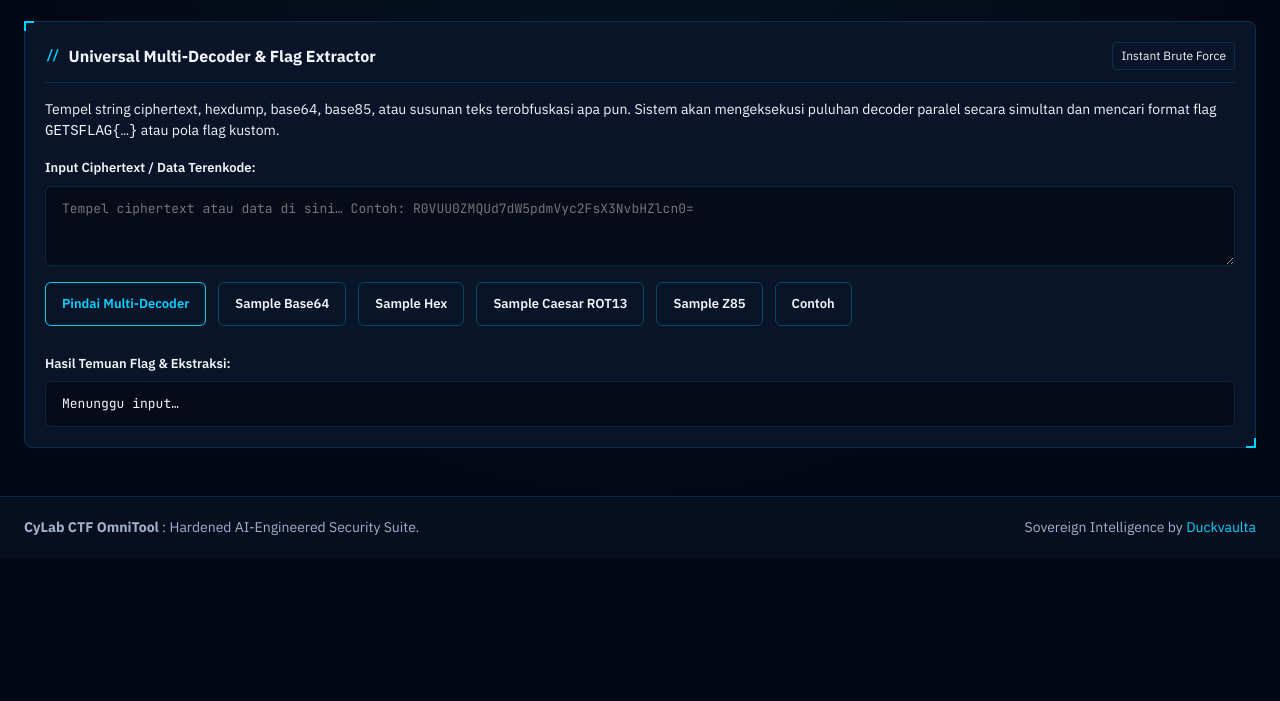
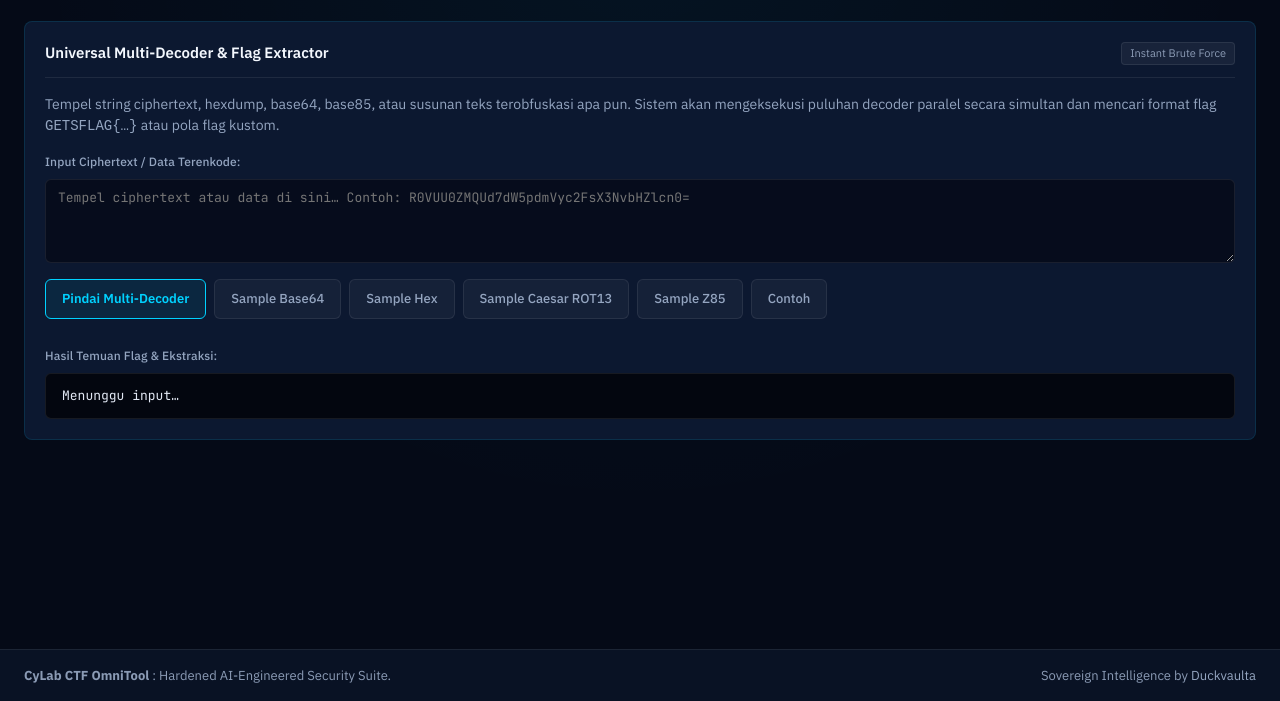
Before and after one commit to lionelsabdani36-ai/duckvaulta, a plain HTML site: page apps/portal/ctf-toolkit.html in a window 1280 px wide. Shown: the part 99-800 px from the top of the page. Drawn offline with Linux system fonts and the light colour scheme.

Commit message:
feat: full UI/UX overhaul of ctf-tools with complete design tokens, clean cards, and zero slop

```diff
--- a/apps/portal/ctf-toolkit.html
+++ b/apps/portal/ctf-toolkit.html
@@ -13,43 +13,57 @@
   <link href="https://fonts.googleapis.com/css2?family=IBM+Plex+Sans:wght@400;500;600;700&family=JetBrains+Mono:wght@400;500;600&display=swap" rel="stylesheet">
 
     <style>
-/* Hallmark · 2026-11-10 · engine: antislop-craft · surface: dark · nav: header */
+/* Hallmark · 2026-11-10 · engine: antislop-craft · surface: dark · nav: header · footer: footer */
 /* Hallmark · dismissed 58 · ctf-toolkit is an exhaustive all-in-one ctf workbench across 7 tabs, requiring high semantic word budget */
-    /* Root Design Tokens: Tactical Cyber-Ops Dark */
+    /* Complete Design Tokens: Cyber-Ops Workstation Dark */
     :root {
-      --bg-base: #040814;
-      --bg-surface: #070e1e;
-      --bg-card: #0a1428;
-      --bg-card-hover: #0e1a34;
-      --bg-input: #060b18;
+      --bg-base: #050a17;
+      --bg-surface: #091224;
+      --bg-card: #0c1830;
+      --bg-card-hover: #102040;
+      --bg-input: #060c1c;
       --bg-output: #03060f;
-      --bg-radial-glow: rgba(0, 210, 255, 0.06);
-      --bg-tint-subtle: rgba(255, 255, 255, 0.04);
-      --bg-kbd: rgba(255, 255, 255, 0.06);
+      --bg-radial-glow: rgba(0, 210, 255, 0.05);
+
+      --bg-tint-subtle: rgba(255, 255, 255, 0.03);
+      --bg-kbd: rgba(255, 255, 255, 0.07);
       --bg-pill: rgba(255, 255, 255, 0.05);
-      --bg-hover: rgba(255, 255, 255, 0.03);
+      --bg-hover: rgba(255, 255, 255, 0.04);
 
       --border-hairline: rgba(255, 255, 255, 0.08);
-      --border-subtle: rgba(0, 210, 255, 0.15);
-      --border-medium: rgba(0, 210, 255, 0.28);
+      --border-subtle: rgba(0, 210, 255, 0.12);
+      --border-medium: rgba(0, 210, 255, 0.24);
       --border-focus: #00d2ff;
 
       --text-bright: #f4f8fe;
-      --text-main: #f1f5f9;
-      --text-muted: #a1b0cb;
-      --text-dim: #91a0b5;
+      --text-main: #e2e8f4;
+      --text-paper: #e2e8f4;
+      --text-secondary: #94a5c0;
+      --text-muted: #94a5c0;
+      --text-dim: #8b9bb5;
+      --text-dark: #040814;
 
       --cyan-primary: #00d2ff;
       --cyan-hover: #38bdf8;
       --cyan-subtle: rgba(0, 210, 255, 0.08);
 
+      --badge-cyan-bg: rgba(0, 210, 255, 0.08);
+      --badge-neutral-bg: rgba(255, 255, 255, 0.05);
+
+      --btn-secondary-bg: rgba(255, 255, 255, 0.04);
+      --btn-secondary-hover-bg: rgba(255, 255, 255, 0.08);
+
       --emerald-live: #10b981;
-      --emerald-subtle: rgba(16, 185, 129, 0.1);
+      --emerald-subtle: rgba(16, 185, 129, 0.12);
+      --output-box-flag-bg: rgba(16, 185, 129, 0.06);
+      --output-highlight-bg: rgba(16, 185, 129, 0.16);
+      --output-highlight-text: #34d399;
 
       --amber-notice: #f59e0b;
-      --amber-subtle: rgba(245, 158, 11, 0.1);
+      --amber-subtle: rgba(245, 158, 11, 0.10);
 
       --font-ui: 'IBM Plex Sans', -apple-system, BlinkMacSystemFont, 'Segoe UI', Roboto, sans-serif;
+      --font-sans: var(--font-ui);
       --font-mono: 'JetBrains Mono', 'Fira Code', monospace;
     }
 
@@ -73,33 +87,11 @@
       line-height: 1.5;
       min-height: 100vh;
       -webkit-font-smoothing: antialiased;
-    }
-
-
-    @media (max-width: 768px) {
-      header {
-        height: auto;
-        padding: 12px 16px;
-        flex-wrap: wrap;
-        gap: 8px;
-      }
-      .header-left {
-        min-width: auto;
-      }
-      .header-center {
-        order: 3;
-        width: 100%;
-        max-width: 100%;
-      }
-      .tab-bar {
-        padding: 0 12px;
-      }
-      .tab-meta-right {
-        display: none;
-      }
-    }
-
-    /* Utilitarian Workstation Top Bar */
+      display: flex;
+      flex-direction: column;
+    }
+
+    /* Topbar Shell */
     header {
       background: var(--bg-surface);
       border-bottom: 1px solid var(--border-hairline);
@@ -166,7 +158,7 @@
       border: 1px solid var(--border-hairline);
     }
 
-    /* Center Search / Filter Bar */
+    /* Search & Filter Bar */
     .header-center {
       flex: 1;
       max-width: 480px;
@@ -269,7 +261,7 @@
       color: var(--text-bright);
     }
 
-    /* Flat Segmented Tab Bar */
+    /* Segmented Sub-Navbar */
     .tab-bar {
       display: flex;
       align-items: center;
@@ -350,6 +342,7 @@
       margin-left: 16px;
     }
 
+    /* Container & Layout */
     .container {
       max-width: 1400px;
       width: 100%;
@@ -366,22 +359,16 @@
       display: block;
     }
 
-    /* Subtool Grid */
     .tool-grid {
       display: grid;
       grid-template-columns: repeat(auto-fit, minmax(420px, 1fr));
       gap: 20px;
     }
 
-    @media (max-width: 640px) {
-      .tool-grid { grid-template-columns: 1fr; }
-      header { padding: 12px 16px; }
-      .container { padding: 16px; }
-    }
-
+    /* High-Precision Utilitarian Cards */
     .card {
       background: var(--bg-card);
-      color: var(--text-paper);
+      color: var(--text-main);
       border: 1px solid var(--border-subtle);
       border-radius: 8px;
       padding: 20px;
@@ -389,35 +376,13 @@
       flex-direction: column;
       gap: 16px;
       position: relative;
-      transition: border-color 0.15s ease;
-    }
-
-    .card::before {
-      content: "";
-      position: absolute;
-      top: -1px;
-      left: -1px;
-      width: 8px;
-      height: 8px;
-      border-top: 2px solid var(--cyan-primary);
-      border-left: 2px solid var(--cyan-primary);
-      pointer-events: none;
-    }
-
-    .card::after {
-      content: "";
-      position: absolute;
-      bottom: -1px;
-      right: -1px;
-      width: 8px;
-      height: 8px;
-      border-bottom: 2px solid var(--cyan-primary);
-      border-right: 2px solid var(--cyan-primary);
-      pointer-events: none;
+      transition-property: border-color, background-color;
+      transition-duration: 150ms;
     }
 
     .card:hover {
       border-color: var(--border-medium);
+      background-color: var(--bg-card-hover);
     }
 
     .card-header {
@@ -425,37 +390,31 @@
       justify-content: space-between;
       align-items: center;
       gap: 12px;
-      border-bottom: 1px solid var(--border-subtle);
+      border-bottom: 1px solid var(--border-hairline);
       padding-bottom: 12px;
     }
 
     .card-title {
-      font-size: 16px;
-      font-weight: 700;
-      color: var(--text-paper);
+      font-size: 15px;
+      font-weight: 600;
+      color: var(--text-bright);
       display: flex;
       align-items: center;
       gap: 8px;
     }
 
-    .card-title::before {
-      content: "//";
-      color: var(--cyan-primary);
-      font-family: var(--font-mono);
-      font-size: 13px;
-    }
-
     .card-badge {
-      font-family: var(--font-sans);
-      font-size: 12px;
-      padding: 4px 8px;
+      font-family: var(--font-ui);
+      font-size: 11px;
+      padding: 2px 8px;
       border-radius: 4px;
       background: var(--badge-neutral-bg);
-      border: 1px solid var(--border-subtle);
-      color: var(--text-secondary);
-    }
-
-    /* Form Controls */
+      border: 1px solid var(--border-hairline);
+      color: var(--text-dim);
+      white-space: nowrap;
+    }
+
+    /* Form Inputs & Labels */
     .form-group {
       display: flex;
       flex-direction: column;
@@ -463,40 +422,42 @@
     }
 
     label {
-      font-size: 13px;
-      font-weight: 600;
+      font-size: 12px;
+      font-weight: 500;
       color: var(--text-secondary);
+      letter-spacing: 0.01em;
     }
 
     input[type="text"], input[type="number"], select, textarea {
       background: var(--bg-input);
-      border: 1px solid var(--border-subtle);
-      color: var(--text-paper);
+      border: 1px solid var(--border-hairline);
+      color: var(--text-main);
       font-family: var(--font-mono);
       font-size: 13px;
-      padding: 12px 16px;
+      padding: 8px 12px;
       border-radius: 6px;
       width: 100%;
       outline: none;
-      transition: border-color 0.15s ease;
+      transition-property: border-color, background-color;
+      transition-duration: 150ms;
     }
 
     input[type="text"]:focus-visible, input[type="number"]:focus-visible, select:focus-visible, textarea:focus-visible {
-      border-color: var(--cyan-primary);
-      outline: 2px solid var(--cyan-primary);
+      outline: 2px solid var(--border-focus);
       outline-offset: 1px;
     }
 
     textarea {
       resize: vertical;
-      min-height: 80px;
+      min-height: 84px;
       line-height: 1.5;
     }
 
+    /* Buttons */
     .btn-row {
       display: flex;
       flex-wrap: wrap;
-      gap: 12px;
+      gap: 8px;
       align-items: center;
     }
 
@@ -504,20 +465,20 @@
       background: var(--badge-cyan-bg);
       border: 1px solid var(--cyan-primary);
       color: var(--cyan-primary);
-      font-family: var(--font-sans);
+      font-family: var(--font-ui);
       font-size: 13px;
       font-weight: 600;
-      padding: 12px 16px;
+      padding: 8px 16px;
       border-radius: 6px;
       cursor: pointer;
       display: inline-flex;
       align-items: center;
       justify-content: center;
       gap: 8px;
-      min-height: 44px;
-      min-width: 44px;
+      min-height: 40px;
       white-space: nowrap;
-      transition: background 0.15s ease, color 0.15s ease, border-color 0.15s ease;
+      transition-property: background-color, color, border-color, transform;
+      transition-duration: 150ms;
     }
 
     button.btn:hover {
@@ -535,39 +496,41 @@
     }
 
     button.btn:focus-visible {
-      outline: 2px solid var(--cyan-primary);
-      outline-offset: 2px;
+      box-shadow: 0 0 0 2px var(--border-focus);
     }
 
     button.btn-secondary {
       background: var(--btn-secondary-bg);
-      border-color: var(--border-medium);
+      border: 1px solid var(--border-hairline);
       color: var(--text-secondary);
+      font-weight: 500;
     }
 
     button.btn-secondary:hover {
       background: var(--btn-secondary-hover-bg);
-      color: var(--text-paper);
+      color: var(--text-bright);
+      border-color: var(--border-subtle);
     }
 
     button.btn-secondary:active {
       transform: translateY(1px);
     }
 
-    /* Output Box */
+    /* Output Terminal */
     .output-box {
-      background: var(--bg-input);
-      border: 1px solid var(--border-subtle);
+      background: var(--bg-output);
+      border: 1px solid var(--border-hairline);
       border-radius: 6px;
       padding: 12px 16px;
       font-family: var(--font-mono);
       font-size: 13px;
-      color: var(--text-paper);
+      color: var(--text-main);
       word-break: break-all;
       white-space: pre-wrap;
-      max-height: 200px;
+      max-height: 220px;
       overflow-y: auto;
       position: relative;
+      line-height: 1.6;
     }
 
     .output-box.has-flag {
@@ -578,11 +541,13 @@
     .flag-highlight {
       background: var(--output-highlight-bg);
       color: var(--output-highlight-text);
-      font-weight: bold;
-      padding: 4px 8px;
+      font-weight: 600;
+      padding: 2px 8px;
       border-radius: 4px;
       border: 1px solid var(--emerald-live);
       cursor: pointer;
+      display: inline-block;
+      margin: 2px 0;
     }
 
     /* Toast Notification */
@@ -594,19 +559,20 @@
       border: 1px solid var(--emerald-live);
       color: var(--output-highlight-text);
       padding: 12px 20px;
-      border-radius: 8px;
+      border-radius: 6px;
       font-family: var(--font-mono);
       font-size: 13px;
       display: none;
       z-index: 1000;
     }
 
+    /* Footer */
     footer {
       background: var(--bg-surface);
-      border-top: 1px solid var(--border-subtle);
-      padding: 20px 24px;
-      font-size: 14px;
-      color: var(--text-muted);
+      border-top: 1px solid var(--border-hairline);
+      padding: 16px 24px;
+      font-size: 13px;
+      color: var(--text-dim);
       display: flex;
       justify-content: space-between;
       align-items: center;
@@ -615,7 +581,54 @@
       margin-top: auto;
     }
 
-    footer a { color: var(--cyan-primary); text-decoration: none; }
+    footer a {
+      color: var(--text-secondary);
+      text-decoration: none;
+    }
+
+    footer a:hover {
+      color: var(--cyan-primary);
+    }
+
+    @media (max-width: 768px) {
+      header {
+        height: auto;
+        padding: 12px 16px;
+        flex-wrap: wrap;
+        gap: 8px;
+      }
+      .header-left {
+        min-width: auto;
+      }
+      .header-center {
+        order: 3;
+        width: 100%;
+        max-width: 100%;
+      }
+      .tab-bar {
+        padding: 0 12px;
+      }
+      .tab-meta-right {
+        display: none;
+      }
+      .tool-grid {
+        grid-template-columns: 1fr;
+      }
+      .container {
+        padding: 16px;
+      }
+      button.btn, button.btn-secondary {
+        min-height: 44px;
+      }
+    }
+    @media (prefers-reduced-motion: reduce) {
+      *, *::before, *::after {
+        animation-duration: 0.01ms !important;
+        animation-iteration-count: 1 !important;
+        transition-duration: 0.01ms !important;
+      }
+    }
+
   </style>
 </head>
 <body>
```
Also changed, not shown: apps/ctf-tools/index.html (+144 -131 lines).
